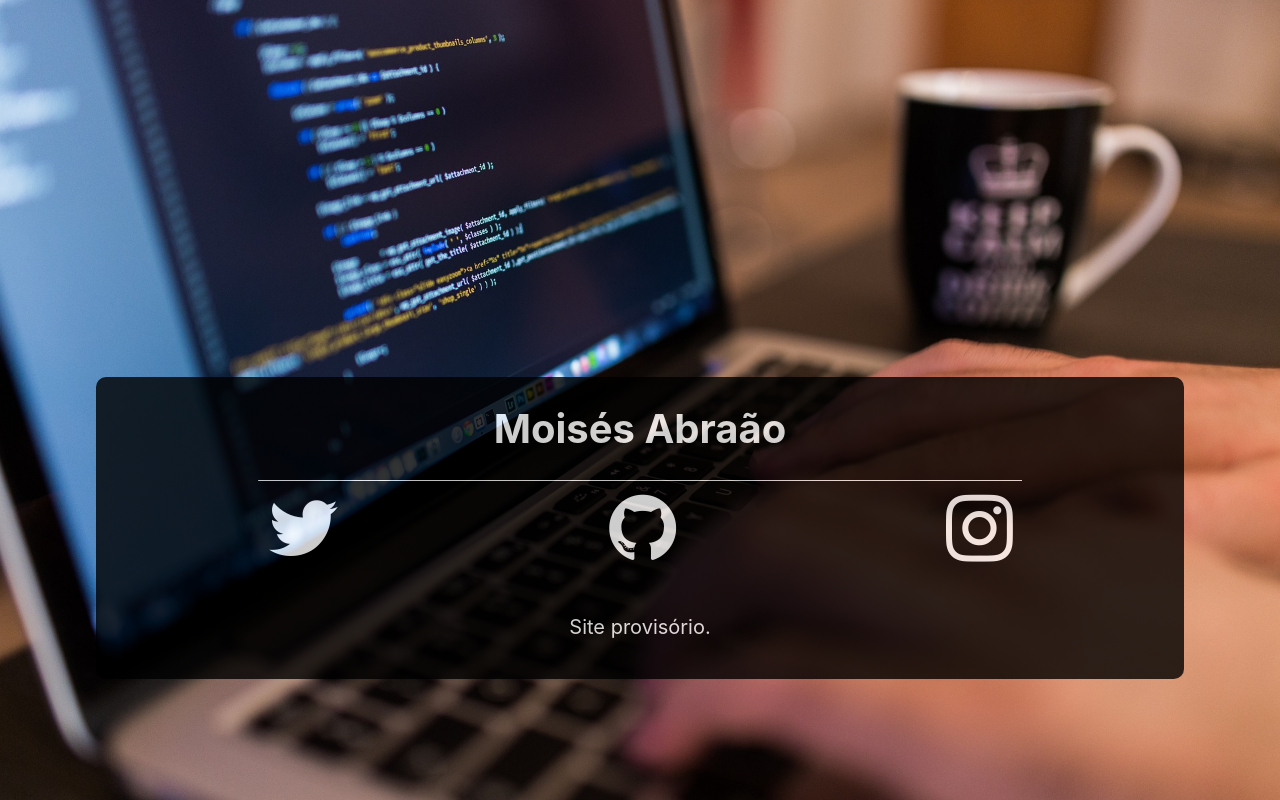
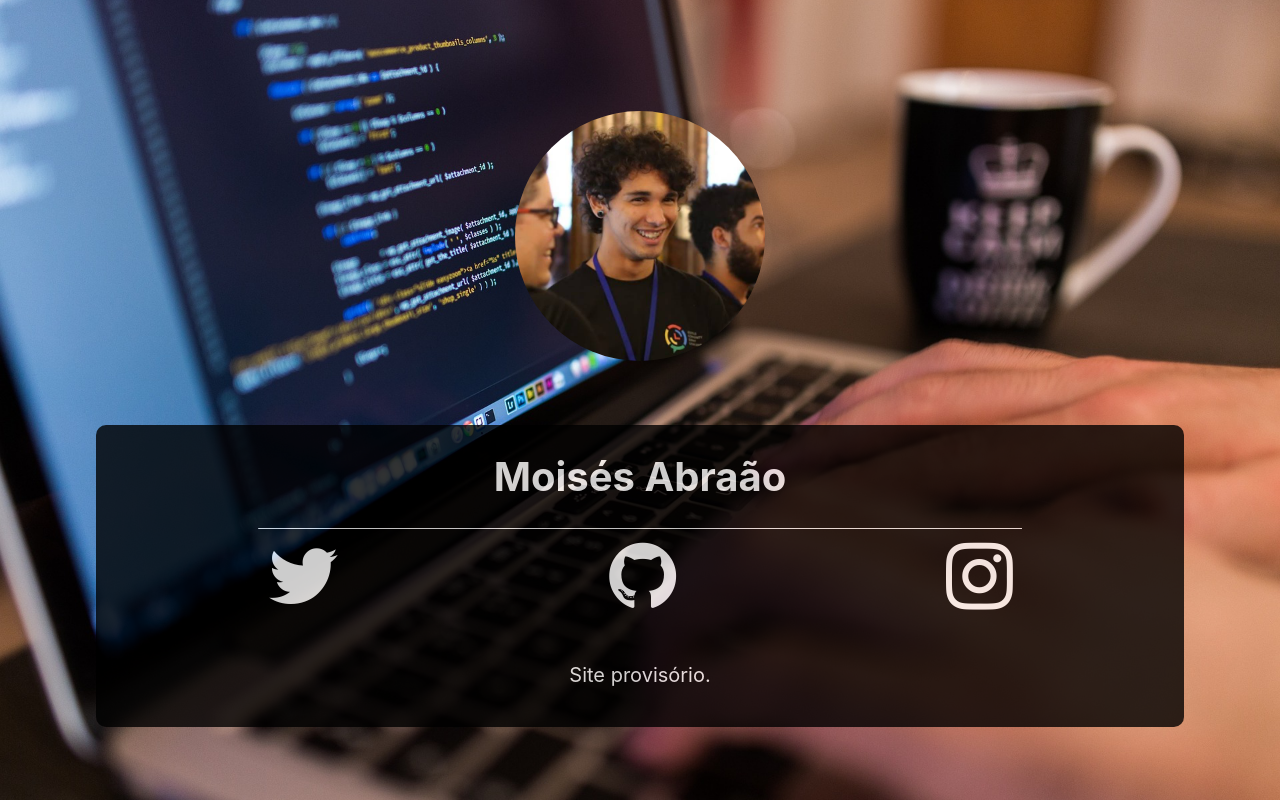
Before and after one commit to MoisesAbraao/moisesabraao, a React (Create React App) app: page / in a window 1280 px wide. Built offline with nearby package versions, Linux system fonts and the light colour scheme.

Commit message:
Adicionando foto de exibicao

```diff
--- a/src/App.css
+++ b/src/App.css
@@ -28,6 +28,14 @@
   color: white;
 }
 
+.App-header img {
+  background-color: #aaa;
+  border-radius: 50%;
+  width: 250px;
+  height: 250px;
+  margin-top: 3%;
+}
+
 
 @keyframes App-logo-spin {
   from {
@@ -42,7 +50,7 @@
   background-color: black;
   opacity: .8;
   width: 85%;
-  margin-top: 20%;
+  margin-top: 5%;
   /* margin: auto; */
   border-radius: 10px;
 }
--- a/src/App.js
+++ b/src/App.js
@@ -1,11 +1,14 @@
 import React from 'react';
+import perfil from './me.jpeg';
 import './App.css';
 
 function App() {
   return (
     <div className="App">
       <header className="App-header">
+        <img src={perfil} />
         <div className="banner-text">
+
           <h1>Moisés Abraão</h1>
 
           <hr/>
```
Also changed, not shown: src/eu.jpg, src/me.jpeg (added).
